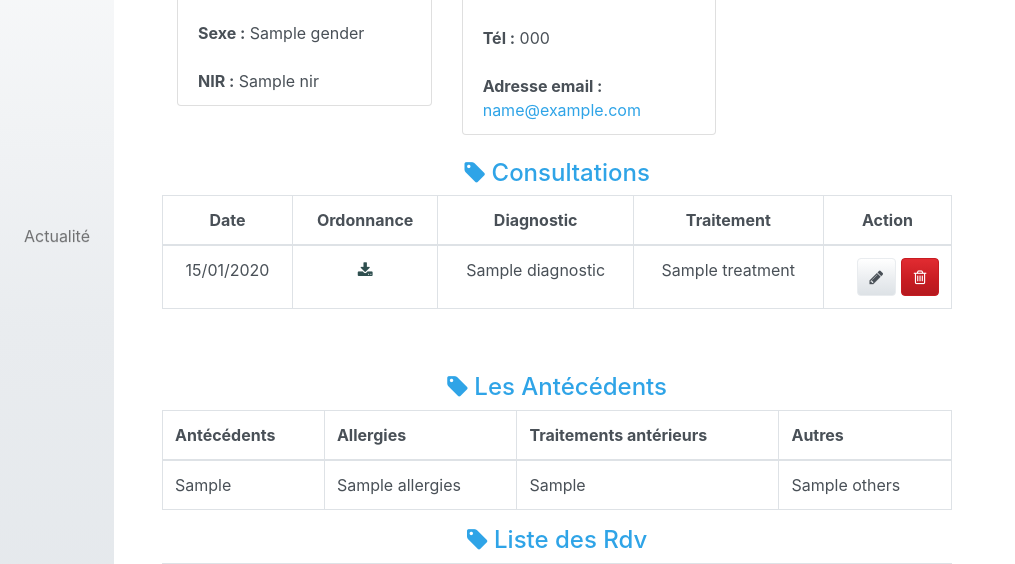
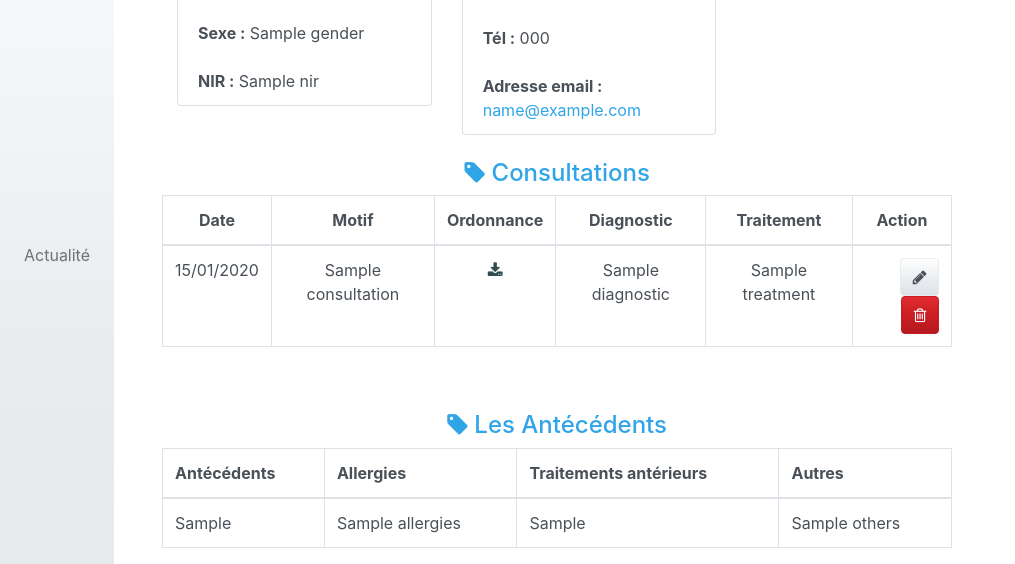
Before and after one commit to youyou1069/App-Doctor, a Symfony app: template templates/admin/patient/show.html.twig in a window 1280 px wide. Shown: the part 401-965 px from the top of the page, without its empty margins (0-1015 px from the left). Run offline with Twig, Linux system fonts and the light colour scheme; the template is opened without the code that fills it: most values are stand-ins (such as "Sample title", 1, 10 or a date in 2020); some libraries are stand-ins or nearby versions.

Commit message:
Medical Innovation update

```diff
--- a/src/Controller/PatientController.php
+++ b/src/Controller/PatientController.php
@@ -34,13 +34,14 @@ class PatientController extends AbstractController {
 	 */
 	public function indexAction(PaginatorInterface $paginator, Request $request ): Response
 	{
+		$repo= $this->getDoctrine()->getRepository(Patient::class);
 //		Récupération de l'identifiant de l'utilisateur connecté
 		$user = $this->getUser()->getId();
 //		Creation d'une pagination avec KnpPaginator
 		$patients = $paginator->paginate(
 //	    Requête qui permet de sélectionner tous les éléments de la table patient
 //		en passant un paramètre l'idendifiant de l'utlisateur
-			$this->repo->findBy( [ 'DOCTOR' => $user ] ),
+			$repo->findBy( [ 'DOCTOR' => $user ] ),
 			$request->query->getInt( 'page', 1 ),
 			8
 		);
--- a/src/Entity/Patient.php
+++ b/src/Entity/Patient.php
@@ -95,7 +95,6 @@ class Patient
 
     /**
      * @ORM\OneToMany(targetEntity="App\Entity\Appointment", mappedBy="patient" , cascade={"remove"})
-     * @ORM\OrderBy({"order" = "DESC", "id" = "DESC"})
      */
     private $appointments;
 
--- a/templates/admin/patient/_form.html.twig
+++ b/templates/admin/patient/_form.html.twig
@@ -10,7 +10,6 @@
         </div>
     </div>
     <br>
-
     <h4>Patient</h4>
 
     <div class="row">
--- a/templates/admin/patient/show.html.twig
+++ b/templates/admin/patient/show.html.twig
@@ -62,6 +62,7 @@
                     <thead style=" text-align: center ">
                     <tr>
                         <th>Date</th>
+                        <th > Motif</th>
                         <th > Ordonnance</th>
                         {#<th>Medecin Traitant</th>#}
                         <th>Diagnostic</th>
@@ -73,6 +74,7 @@
                     {% for item in patient.consultations %}
                         <tr>
                             <td>{{ item.createdAt|date('d/m/Y') }}</td>
+                            <td>{{ item.name }}</td>
                             <td>
 
                                    <a  href="{{ path('consultation_show', { 'id': item.id }) }} "  onclick="window.open(this.href); return false;  ">
```
